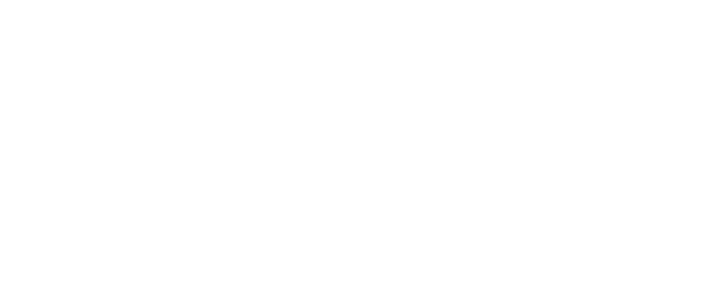
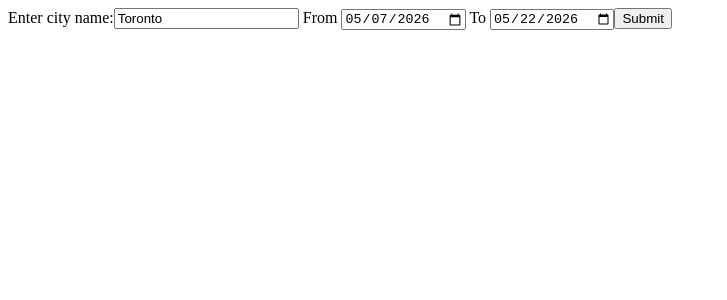
Before and after one commit to neel1209/historical-weather-dashboard, a React (Vite) app: page / in a window 1280 px wide. Shown: the top 300 px of the page, without its empty margins (0-727 px from the left). Built offline with nearby package versions, Linux system fonts and the light colour scheme; the HTML template or start-up script is replaced by a standard one.

Commit message:
test: verify SearchBar component with hardcoded onSearch handler

```diff
--- a/src/App.jsx
+++ b/src/App.jsx
@@ -1,5 +1,9 @@
+import SearchBar from "./components/Searchbar/SearchBar";
 function App() {
-    return <></>;
+    const onSearch = (cityName, startDate, endDate) => {
+        console.log(cityName, startDate, endDate);
+    };
+    return <SearchBar onSearch={onSearch} />;
 }
 
 export default App;
--- a/src/components/Searchbar/SearchBar.jsx
+++ b/src/components/Searchbar/SearchBar.jsx
@@ -0,0 +1,49 @@
+import { useState } from "react";
+const SearchBar = ({ onSearch }) => {
+    const [cityName, setCityName] = useState("Toronto");
+    const [startDate, setStartDate] = useState(
+        new Date(new Date().setDate(new Date().getDate() - 30))
+            .toISOString()
+            .split("T")[0],
+    );
+    const [endDate, setEndDate] = useState(
+        new Date(new Date().setDate(new Date().getDate() - 15))
+            .toISOString()
+            .split("T")[0],
+    );
+
+    const handleSubmit = () => {
+        onSearch(cityName, startDate, endDate);
+    };
+    return (
+        <>
+            <label htmlFor="cityName">Enter city name:</label>
+            <input
+                type="text"
+                id="cityName"
+                value={cityName}
+                onChange={(e) => setCityName(e.target.value)}
+            />
+
+            <label htmlFor="startDate"> From </label>
+            <input
+                type="date"
+                id="startDate"
+                value={startDate}
+                onChange={(e) => setStartDate(e.target.value)}
+            />
+
+            <label htmlFor="endDate"> To </label>
+            <input
+                type="date"
+                id="endDate"
+                value={endDate}
+                onChange={(e) => setEndDate(e.target.value)}
+            />
+
+            <input type="button" value="Submit" onClick={handleSubmit} />
+        </>
+    );
+};
+
+export default SearchBar;
```
